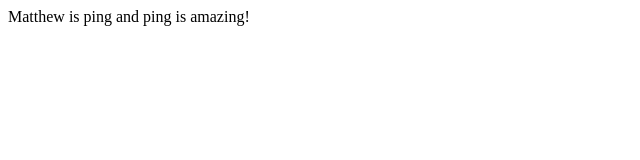
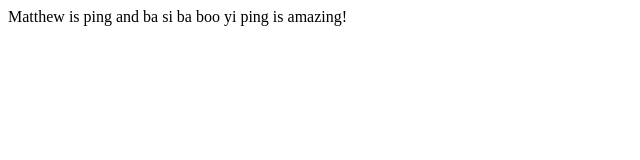
Before and after one commit to matthewj5/New-repository, a plain HTML site: page index.html in a window 1280 px wide. Shown: the whole page, without its empty margins (0-640 px from the left). Drawn offline with Linux system fonts and the light colour scheme.

Commit message:
aDD TEXT

```diff
--- a/index.html
+++ b/index.html
@@ -7,6 +7,6 @@
     </head>
 
     <body>
-    <tbody> Matthew is ping and ping is amazing!</tbody>
+    <tbody> Matthew is ping and  ba si ba boo yi ping is amazing!</tbody>
     </body>
 </html>
```
